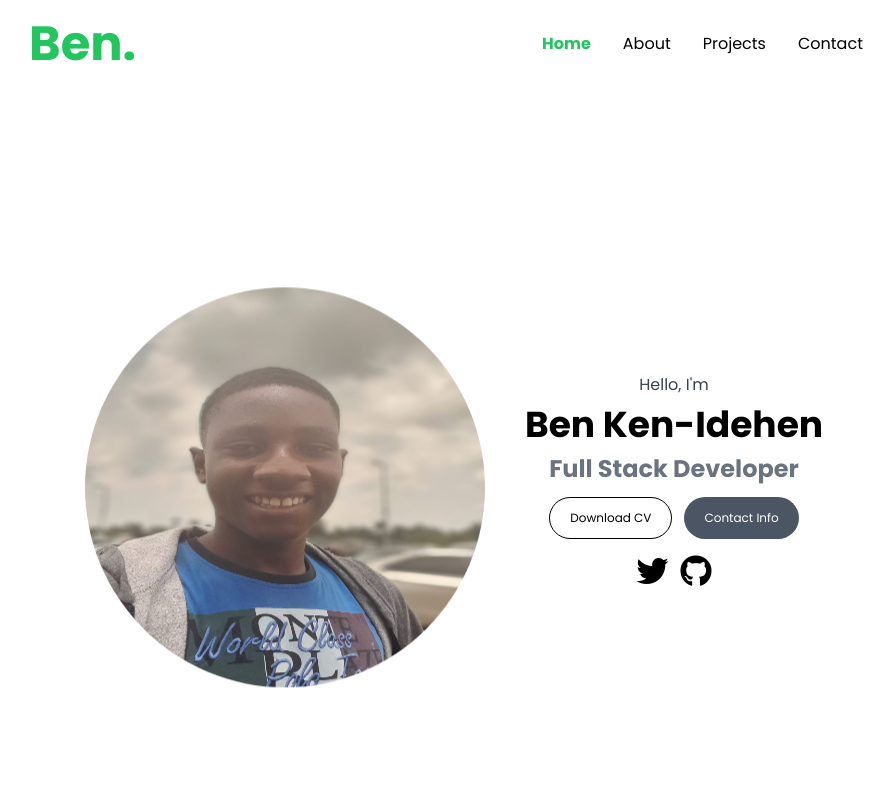
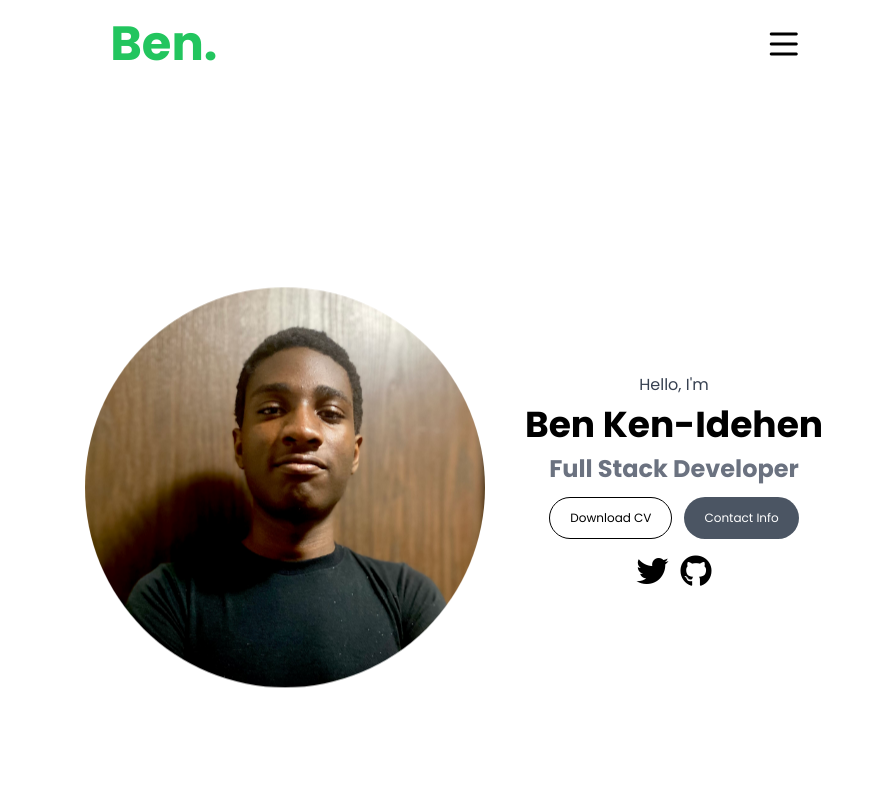
Before and after one commit to Ben-Chanan008/vue-portfolio, a Vue app: page / in a window 1280 px wide. Shown: the top 800 px of the page, without its empty margins (186-1080 px from the left). Built offline with nearby package versions, Linux system fonts and the light colour scheme.

Commit message:
Image updated

```diff
--- a/src/components/Navbar.vue
+++ b/src/components/Navbar.vue
@@ -13,7 +13,16 @@
     <nav class="p-3">
       <div class="flex justify-around p-2">
         <a href="" class="text-green-500 font-bold text-5xl">Ben.</a>
-        <div class="flex items-center">
+        <div class="md:block hidden menu">
+          <button><i class="far fa-bars fa-2x"></i></button>
+        </div>
+        <div class="flex items-center md:hidden big-nav">
+          <a href="/" :class="['mx-2', 'p-2', 'rounded', isActiveLink('/') ? 'font-bold text-green-500' : 'hover:text-gray-500']">Home</a>
+          <a href="/#about" :class="['mx-2', 'p-2', 'rounded', isActiveLink('/#about') ? 'font-bold text-green-500' : 'hover:text-gray-500']">About</a>
+          <a href="/#projects" :class="['mx-2', 'p-2', 'rounded', isActiveLink('/#projects') ? 'font-bold text-green-500' : 'hover:text-gray-500']">Projects</a>
+          <a href="/#contact" :class="['mx-2', 'p-2', 'rounded', isActiveLink('/#contact') ? 'font-bold text-green-500' : 'hover:text-gray-500']">Contact</a>
+        </div>
+        <div class="items-center flex-col hidden absolute right-0">
           <a href="/" :class="['mx-2', 'p-2', 'rounded', isActiveLink('/') ? 'font-bold text-green-500' : 'hover:text-gray-500']">Home</a>
           <a href="/#about" :class="['mx-2', 'p-2', 'rounded', isActiveLink('/#about') ? 'font-bold text-green-500' : 'hover:text-gray-500']">About</a>
           <a href="/#projects" :class="['mx-2', 'p-2', 'rounded', isActiveLink('/#projects') ? 'font-bold text-green-500' : 'hover:text-gray-500']">Projects</a>
@@ -22,3 +31,7 @@
       </div>
     </nav>
 </template>
+
+<style>
+
+</style>
```
Also changed, not shown: src/assets/images/Ben.jpg.
